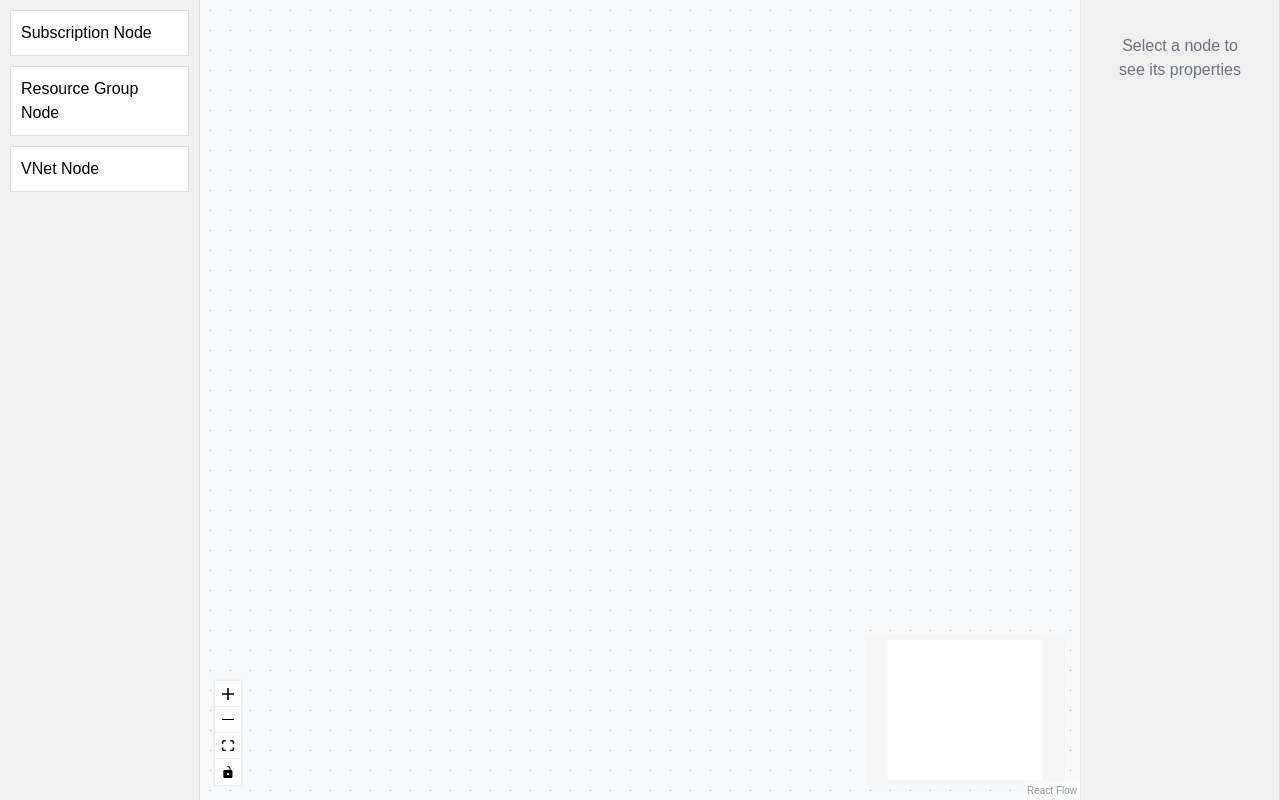
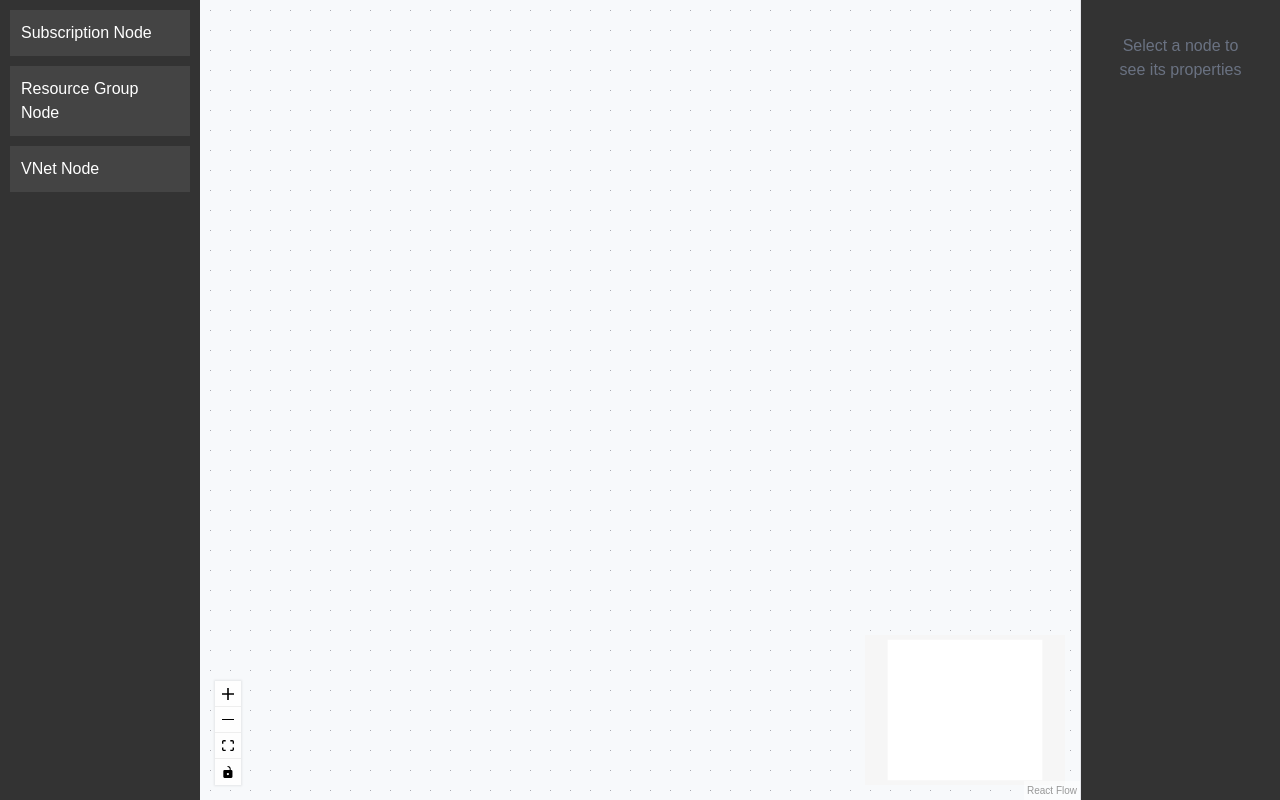
Before and after one commit to JulioCesar97DB/test-graph, a React (Vite) app: page / in a window 1280 px wide. Built offline with nearby package versions, Linux system fonts and the light colour scheme.

Commit message:
style: update background and color styles for dndflow, aside, and dndnode components

```diff
--- a/src/index.css
+++ b/src/index.css
@@ -8,19 +8,22 @@ body {
 .dndflow {
   display: flex;
   height: 100vh;
+  background: #444;
 }
 
 aside {
   width: 200px;
   padding: 10px;
-  background: #f0f0f0;
-  border-right: 1px solid #ddd;
+  background: #333;
+  color: #fff;
 }
 
 .dndnode {
   padding: 10px;
   margin-bottom: 10px;
-  background: #fff;
-  border: 1px solid #ddd;
+  background: #444;
+  border: 1px solid #444;
+  rounded: 5px;
+  color: #fff;
   cursor: grab;
 }
```
